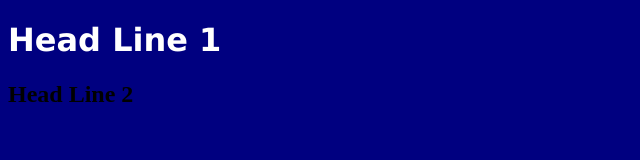
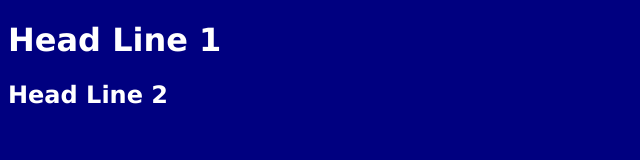
Before and after one commit to LipAlex1/testRepository, a plain HTML site: page index.html in a window 1280 px wide. Shown: the whole page, without its empty margins (0-640 px from the left). Drawn offline with Linux system fonts and the light colour scheme.

Commit message:
update h2 rule in index.css

```diff
--- a/index.css
+++ b/index.css
@@ -1,2 +1,2 @@
 body {background: navy;}
-h1 { font-family: Verdana, sans-serif; color: #FFF;}
+h1, h2 { font-family: Verdana, sans-serif; color: #FFF;}
```
